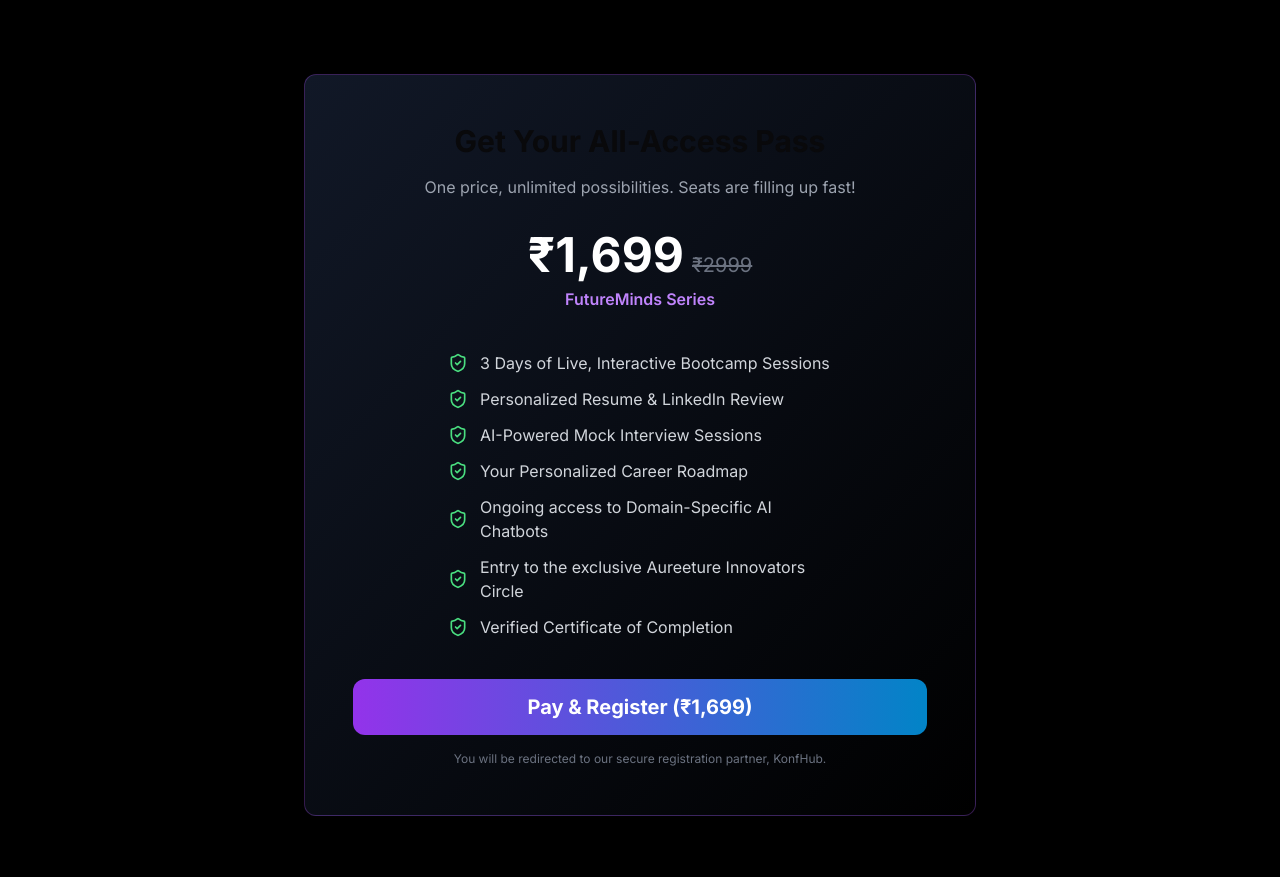
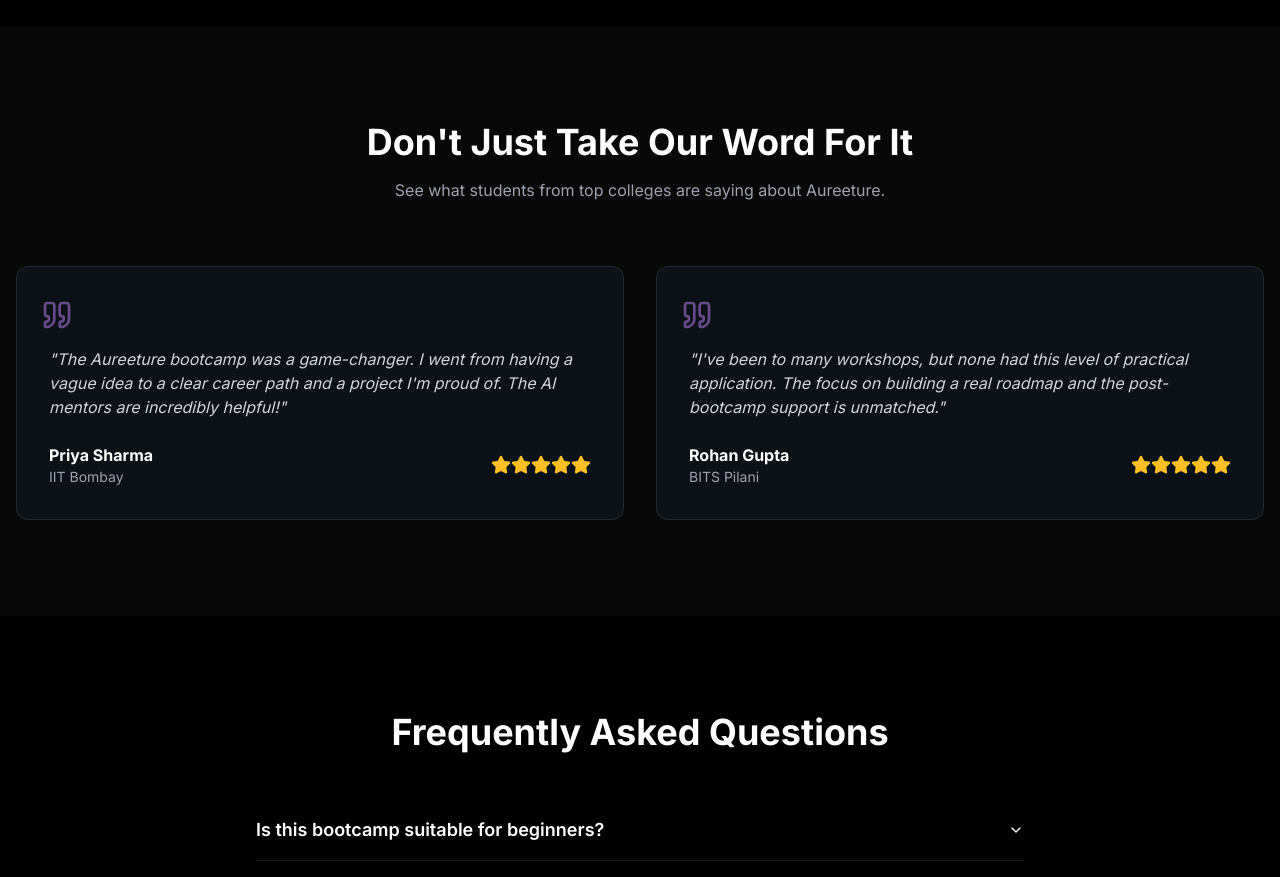
Before and after one commit to Aureeture/aureeture, a Next.js app: page /student-payment in a window 1280 px wide. Shown: the part 1920-2797 px from the top of the page. Built offline with nearby package versions, Linux system fonts and the light colour scheme.

Commit message:
Update page.tsx

```diff
--- a/app/student-payment/page.tsx
+++ b/app/student-payment/page.tsx
@@ -6,20 +6,36 @@ import { Button } from "@/components/ui/button"
 import { Card, CardContent } from "@/components/ui/card"
 import { Badge } from "@/components/ui/badge"
 import {
+    Accordion,
+    AccordionContent,
+    AccordionItem,
+    AccordionTrigger,
+} from "@/components/ui/accordion" // Assuming you have this from shadcn/ui
+import {
     Lightbulb,
     Rocket,
-    Award,
     ShieldCheck,
     ArrowRight,
     Zap,
-    GraduationCap,
     Star,
     CalendarDays,
     BotMessageSquare,
     ClipboardCheck,
     BarChart3,
-    Compass
+    Compass,
+    Quote,
+    Sparkles
 } from "lucide-react"
+
+// Component for Star Rating
+const StarRating = ({ rating = 5 }) => (
+    <div className="flex items-center">
+        {[...Array(rating)].map((_, i) => (
+            <Star key={i} className="h-5 w-5 text-amber-400 fill-amber-400" />
+        ))}
+    </div>
+);
+
 
 export default function StudentPaymentPage() {
     const [isProcessing, setIsProcessing] = useState(false)
@@ -78,37 +94,66 @@ export default function StudentPaymentPage() {
         }
     ]
 
-    const whoIsThisFor = [
+    const testimonials = [
         {
-            icon: Compass,
-            title: "The Career Explorer",
-            desc: "You're eager to explore different career paths and find the one that truly fits your passion and skills.",
+            name: "Priya Sharma",
+            college: "IIT Bombay",
+            quote: "The Aureeture bootcamp was a game-changer. I went from having a vague idea to a clear career path and a project I'm proud of. The AI mentors are incredibly helpful!",
         },
         {
-            icon: Lightbulb,
-            title: "The Curious Innovator",
-            desc: "You love to build and tinker, and you're ready to explore how cutting-edge GenAI can transform your creative ideas into real products.",
+            name: "Rohan Gupta",
+            college: "BITS Pilani",
+            quote: "I've been to many workshops, but none had this level of practical application. The focus on building a real roadmap and the post-bootcamp support is unmatched.",
+        },
+    ]
+
+    const faqs = [
+        {
+            question: "Is this bootcamp suitable for beginners?",
+            answer: "Absolutely! This bootcamp is designed for students at all levels. Whether you're just starting to explore career options or have some experience, our personalized approach ensures you get the maximum value."
         },
         {
-            icon: Star,
-            title: "The Future Leader",
-            desc: "You want to go beyond academics to gain tangible experience in product management, teamwork, and startup culture.",
+            question: "What happens after the 3-day bootcamp ends?",
+            answer: "The bootcamp is just your entry point into the Aureeture ecosystem. You'll retain access to key features like our AI chatbots, community platform, and your personalized career roadmap to ensure your growth continues."
+        },
+        {
+            question: "Will I receive a certificate?",
+            answer: "Yes, upon successful completion of the bootcamp and the associated project work, you will receive a verified certificate from Aureeture AI that you can share on your LinkedIn profile and resume."
+        },
+        {
+            question: "What if I can't attend one of the live sessions?",
+            answer: "We understand that schedules can be tight. All live sessions will be recorded and made available to registered participants, so you can catch up on anything you miss."
         },
     ]
 
     return (
         <div className="bg-black text-white min-h-screen overflow-x-hidden">
+            {/* Sticky Header */}
+            <header className="fixed top-0 left-0 right-0 z-50 bg-black/50 backdrop-blur-lg border-b border-white/10">
+                <div className="max-w-7xl mx-auto px-4 sm:px-6 lg:px-8">
+                    <div className="flex items-center justify-between h-20">
+                        <div className="flex items-center space-x-2">
+                            <Sparkles className="h-7 w-7 text-purple-400" />
+                            <span className="text-xl font-bold">Aureeture AI</span>
+                        </div>
+                        <Button onClick={scrollToPricing} className="bg-white text-black font-semibold hover:bg-gray-200 hidden sm:flex">
+                            Reserve Your Spot
+                        </Button>
+                    </div>
+                </div>
+            </header>
+
             <div className="absolute top-0 left-0 w-full h-full overflow-hidden z-0">
                 <div className="absolute top-[-20%] left-[-10%] w-[500px] h-[500px] bg-purple-600/20 rounded-full blur-3xl animate-pulse"></div>
                 <div className="absolute bottom-[-20%] right-[-10%] w-[500px] h-[500px] bg-sky-500/20 rounded-full blur-3xl animate-pulse delay-1000"></div>
             </div>
 
-            <div className="relative z-10">
+            <main className="relative z-10 pt-20"> {/* Add padding-top to avoid content being hidden by header */}
                 <motion.section
                     initial={{ opacity: 0, y: 20 }}
                     animate={{ opacity: 1, y: 0 }}
                     transition={{ duration: 0.8 }}
-                    className="text-center py-24 sm:py-32 px-4"
+                    className="text-center pt-20 pb-24 sm:pt-24 sm:pb-32 px-4"
                 >
                     <Badge variant="outline" className="border-purple-400/50 text-purple-300 bg-purple-900/20 text-sm px-4 py-1 mb-4">
                         The Aureeture AI: FutureMinds Bootcamp Series
@@ -124,7 +169,7 @@ export default function StudentPaymentPage() {
                     </Button>
                 </motion.section>
 
-                <section className="py-16 sm:py-24 px-4 bg-white/5">
+                <section className="py-16 sm:py-24 px-4 bg-white/[.03]">
                     <div className="max-w-7xl mx-auto">
                         <motion.div
                             initial={{ opacity: 0, y: 20 }}
@@ -132,7 +177,7 @@ export default function StudentPaymentPage() {
                             transition={{ duration: 0.5 }}
                             className="text-center mb-16"
                         >
-                            <h2 className="text-3xl sm:text-4xl font-bold mb-4">The 3-Day Bootcamp Experience</h2>
+                            <h2 className="text-3xl sm:text-4xl font-bold mb-4">Your 3-Day Transformation</h2>
                             <p className="max-w-2xl mx-auto text-gray-400">
                                 A hands-on sprint where you'll gain practical skills and a clear plan for your future.
                             </p>
@@ -145,7 +190,7 @@ export default function StudentPaymentPage() {
                                     whileInView={{ opacity: 1, y: 0 }}
                                     transition={{ duration: 0.5, delay: i * 0.1 }}
                                 >
-                                    <Card className="bg-gray-900/50 border-purple-500/20 h-full text-center p-8 transition-all duration-300 hover:border-purple-500/60 hover:scale-105">
+                                    <Card className="bg-gray-900/50 border-white/10 h-full text-center p-8 transition-all duration-300 hover:border-purple-500/60 hover:scale-105 hover:shadow-[0_0_25px_theme(colors.purple.500/0.3)]">
                                         <div className="w-16 h-16 bg-gradient-to-br from-purple-500/20 to-sky-500/20 rounded-2xl flex items-center justify-center mx-auto mb-6">
                                             <item.icon className="h-8 w-8 text-sky-300" />
                                         </div>
@@ -166,7 +211,7 @@ export default function StudentPaymentPage() {
                             transition={{ duration: 0.5 }}
                             className="text-center mb-16"
                         >
-                            <h2 className="text-3xl sm:text-4xl font-bold mb-4">More Than a Bootcamp: Your Career Ecosystem</h2>
+                            <h2 className="text-3xl sm:text-4xl font-bold mb-4">Your Lifelong Career Partner</h2>
                             <p className="max-w-2xl mx-auto text-gray-400">Your pass unlocks continuous growth on the Aureeture AI platform.</p>
                         </motion.div>
                         <div className="grid grid-cols-1 md:grid-cols-3 gap-8">
@@ -187,6 +232,67 @@ export default function StudentPaymentPage() {
                     </div>
                 </section>
 
+                <section className="py-16 sm:py-24 px-4 bg-white/[.03]">
+                    <div className="max-w-7xl mx-auto">
+                        <motion.div
+                            initial={{ opacity: 0, y: 20 }}
+                            whileInView={{ opacity: 1, y: 0 }}
+                            transition={{ duration: 0.5 }}
+                            className="text-center mb-16"
+                        >
+                            <h2 className="text-3xl sm:text-4xl font-bold mb-4">Don't Just Take Our Word For It</h2>
+                             <p className="max-w-2xl mx-auto text-gray-400">See what students from top colleges are saying about Aureeture.</p>
+                        </motion.div>
+                        <div className="grid grid-cols-1 lg:grid-cols-2 gap-8">
+                            {testimonials.map((t, i) => (
+                                <motion.div
+                                    key={i}
+                                    initial={{ opacity: 0, y: 30 }}
+                                    whileInView={{ opacity: 1, y: 0 }}
+                                    transition={{ duration: 0.5, delay: i * 0.2 }}
+                                >
+                                    <Card className="bg-gray-900/50 border-white/10 h-full p-8">
+                                        <div className="flex items-center mb-4">
+                                            <Quote className="h-8 w-8 text-purple-400/50 -ml-2" />
+                                        </div>
+                                        <p className="text-gray-300 mb-6 italic">"{t.quote}"</p>
+                                        <div className="flex justify-between items-center">
+                                            <div>
+                                                <p className="font-bold text-white">{t.name}</p>
+                                                <p className="text-sm text-gray-400">{t.college}</p>
+                                            </div>
+                                            <StarRating />
+                                        </div>
+                                    </Card>
+                                </motion.div>
+                            ))}
+                        </div>
+                    </div>
+                </section>
+
+                <section className="py-16 sm:py-24 px-4">
+                    <div className="max-w-3xl mx-auto">
+                         <motion.div
+                            initial={{ opacity: 0, y: 20 }}
+                            whileInView={{ opacity: 1, y: 0 }}
+                            transition={{ duration: 0.5 }}
+                            className="text-center mb-12"
+                        >
+                            <h2 className="text-3xl sm:text-4xl font-bold mb-4">Frequently Asked Questions</h2>
+                        </motion.div>
+                        <Accordion type="single" collapsible className="w-full">
+                            {faqs.map((faq, i) => (
+                                <AccordionItem key={i} value={`item-${i}`} className="border-white/10">
+                                    <AccordionTrigger className="text-left text-lg hover:no-underline font-semibold">{faq.question}</AccordionTrigger>
+                                    <AccordionContent className="text-gray-400 text-base pt-2">
+                                        {faq.answer}
+                                    </AccordionContent>
+                                </AccordionItem>
+                            ))}
+                        </Accordion>
+                    </div>
+                </section>
+
                 <section id="pricing" className="py-16 sm:py-24 px-4">
                     <div className="max-w-2xl mx-auto">
                         <motion.div
@@ -196,8 +302,8 @@ export default function StudentPaymentPage() {
                         >
                             <Card className="bg-gradient-to-br from-gray-900 to-black border-purple-500/30">
                                 <CardContent className="p-8 sm:p-12 text-center">
-                                    <h2 className="text-3xl font-bold mb-4">Get Your All-Access Pass</h2>
-                                    <p className="text-gray-400 mb-8">One price, unlimited possibilities. Seats are filling up fast!</p>
+                                    <h2 className="text-3xl font-bold mb-4">Ready to Build Your Future?</h2>
+                                    <p className="text-gray-400 mb-8">Seats are limited to ensure a high-quality, personalized experience. Reserve your spot now!</p>
 
                                     <div className="my-8">
                                         <span className="text-5xl font-bold text-white">₹{totalAmount.toLocaleString('en-IN')}</span>
@@ -212,7 +318,7 @@ export default function StudentPaymentPage() {
                                             "AI-Powered Mock Interview Sessions",
                                             "Your Personalized Career Roadmap",
                                             "Ongoing access to Domain-Specific AI Chatbots",
-                                            "Entry to the exclusive Aureeture Innovators Circle",
+                                            "Entry to the Aureeture Innovators Circle",
                                             "Verified Certificate of Completion"
                                         ].map(feature => (
                                             <li key={feature} className="flex items-center">
@@ -247,7 +353,7 @@ export default function StudentPaymentPage() {
                         </motion.div>
                     </div>
                 </section>
-            </div>
+            </main>
         </div>
     )
 }
```
